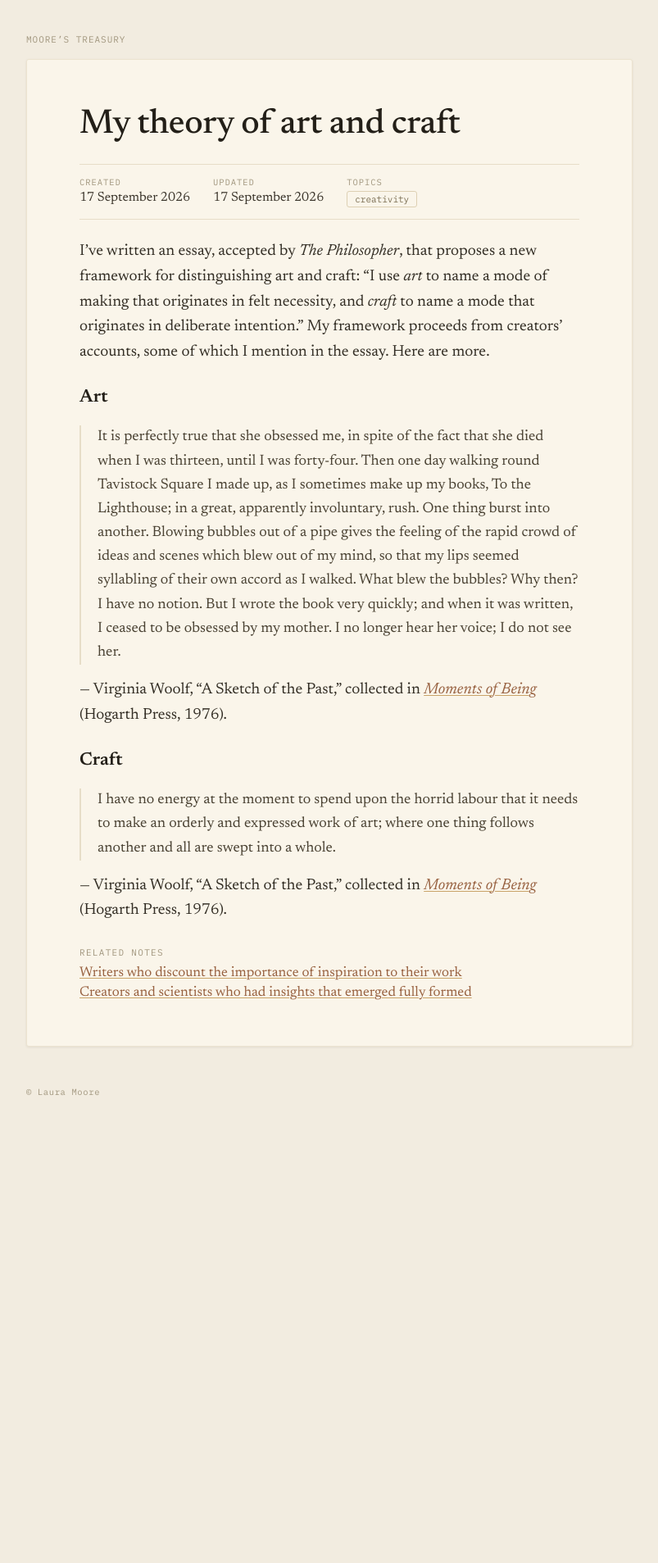
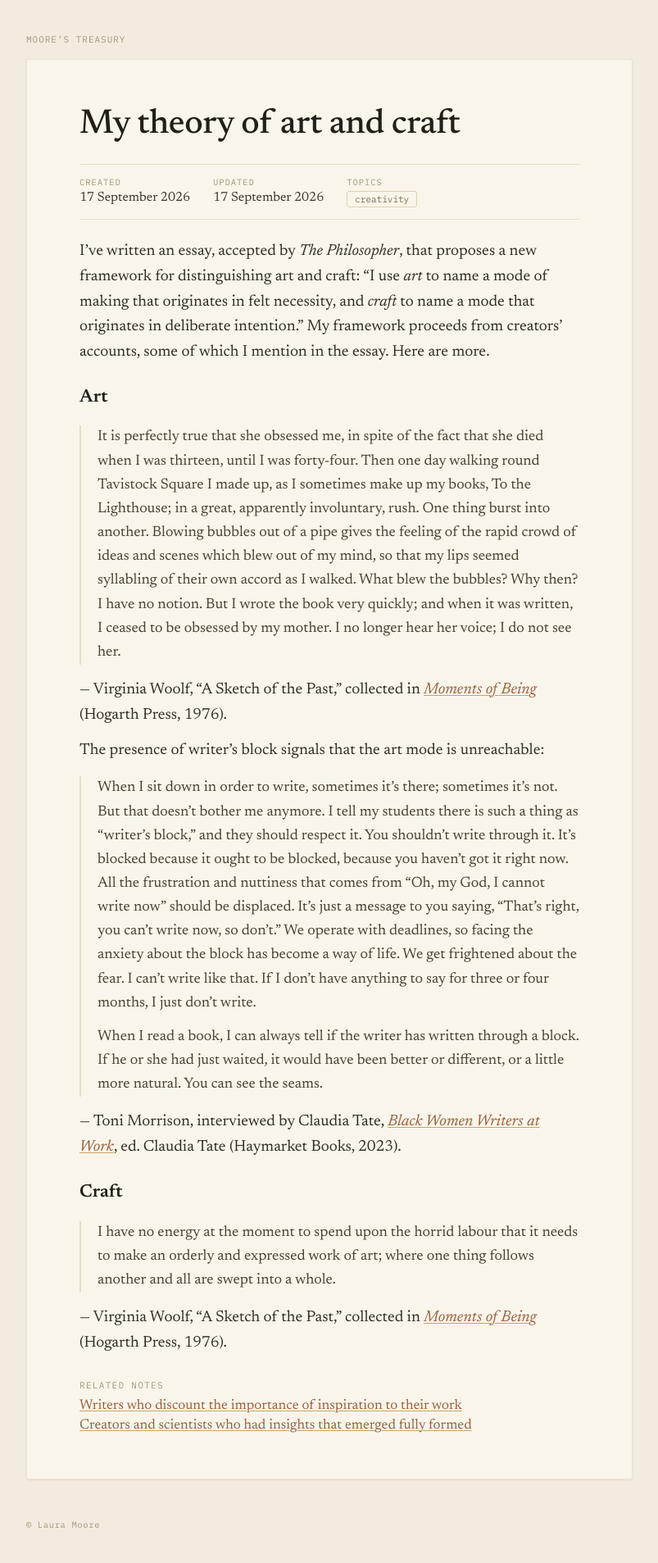
Before and after one commit to lauramoorewrites-del/treasury, a Jekyll site: the page built from _pages/my-theory-of-art-and-craft.md, in a window 1280 px wide. Shown: the whole page at 82% size, without its empty margins (238-1041 px from the left). Built offline with Jekyll 4.4.1, drawn with Linux system fonts in a browser that asks for light colours; before the commit the page ends 1379 px from its top, so only the background shows below that.

Commit message:
Add Morrison on writer's block to art-and-craft entry
Co-Authored-By: Claude Opus 4.6 (1M context) <noreply@anthropic.com>

```diff
--- a/_pages/my-theory-of-art-and-craft.md
+++ b/_pages/my-theory-of-art-and-craft.md
@@ -20,6 +20,14 @@ I've written an essay, accepted by *The Philosopher*, that proposes a new framew
 
 — Virginia Woolf, "A Sketch of the Past," collected in [*Moments of Being*](https://bookshop.org/search?q=9780712646185) (Hogarth Press, 1976).
 
+The presence of writer's block signals that the art mode is unreachable:
+
+> When I sit down in order to write, sometimes it's there; sometimes it's not. But that doesn't bother me anymore. I tell my students there is such a thing as "writer's block," and they should respect it. You shouldn't write through it. It's blocked because it ought to be blocked, because you haven't got it right now. All the frustration and nuttiness that comes from "Oh, my God, I cannot write now" should be displaced. It's just a message to you saying, "That's right, you can't write now, so don't." We operate with deadlines, so facing the anxiety about the block has become a way of life. We get frightened about the fear. I can't write like that. If I don't have anything to say for three or four months, I just don't write.
+>
+> When I read a book, I can always tell if the writer has written through a block. If he or she had just waited, it would have been better or different, or a little more natural. You can see the seams.
+
+— Toni Morrison, interviewed by Claudia Tate, [*Black Women Writers at Work*](https://bookshop.org/search?q=9781642598438), ed. Claudia Tate (Haymarket Books, 2023).
+
 ## Craft
 
 > I have no energy at the moment to spend upon the horrid labour that it needs to make an orderly and expressed work of art; where one thing follows another and all are swept into a whole.
```
